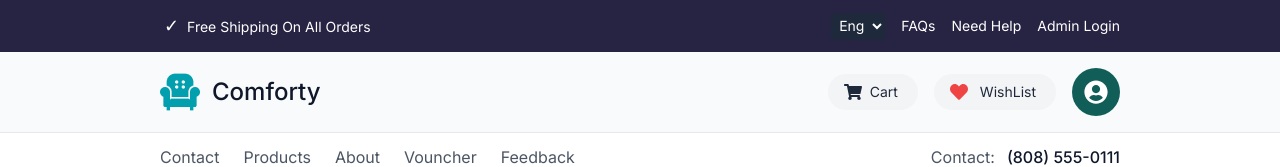
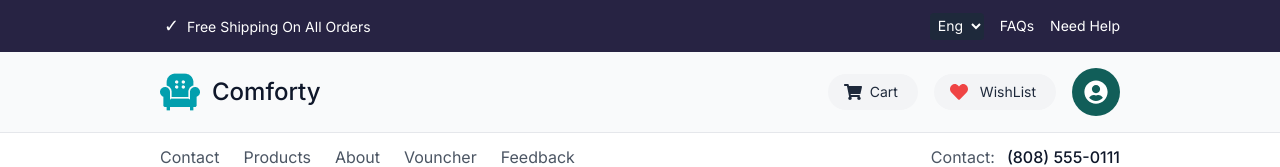
Before and after one commit to ShaikhYousuf39/Hackathon-3, a Next.js app: page /about in a window 1280 px wide. Shown: the top 167 px of the page. Built offline with nearby package versions, Linux system fonts and the light colour scheme.

Commit message:
Update Header.tsx

```diff
--- a/src/components/Header.tsx
+++ b/src/components/Header.tsx
@@ -29,9 +29,6 @@ export default function Header() {
               </Link>
               <Link href="/help" className="hover:underline">
                 Need Help
-              </Link>
-              <Link href="/admin/login" className="hover:underline">
-                Admin Login
               </Link>
             </div>
           </div>
```
